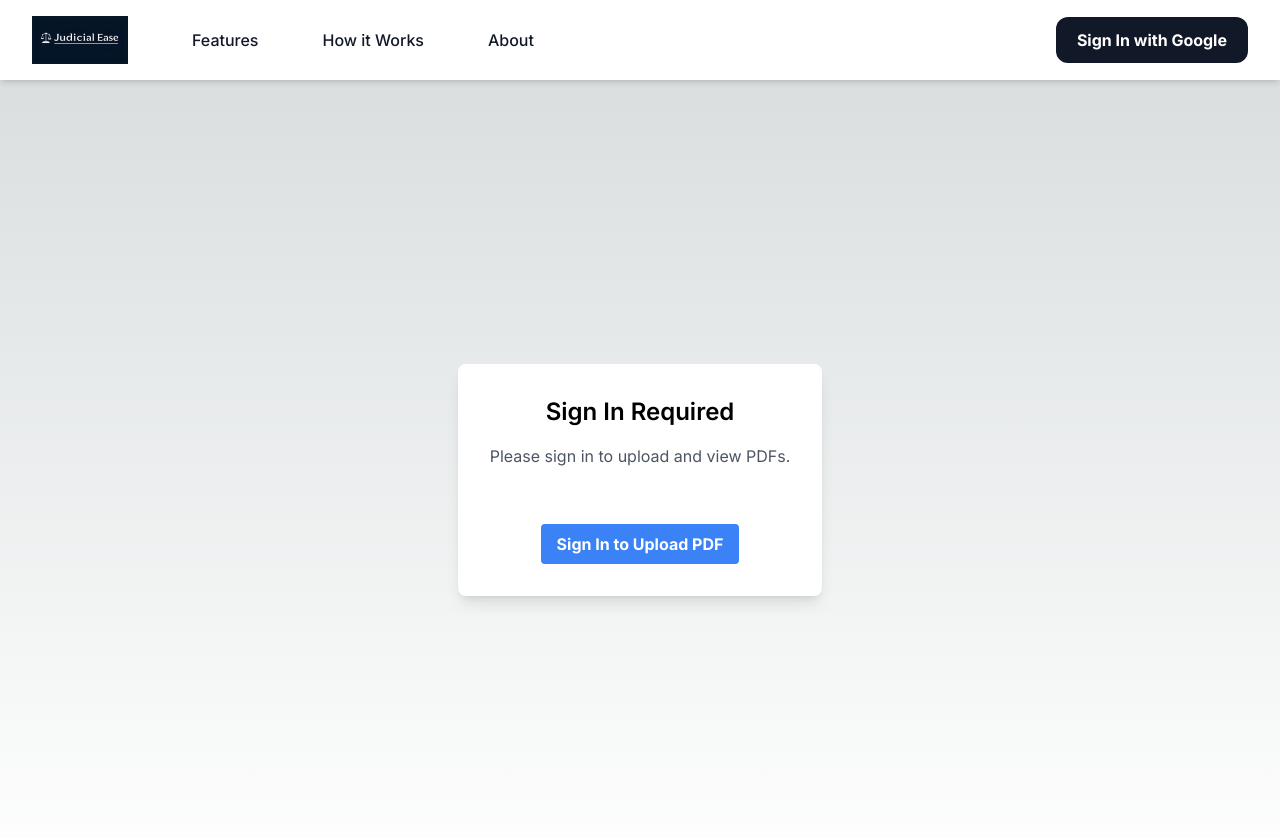
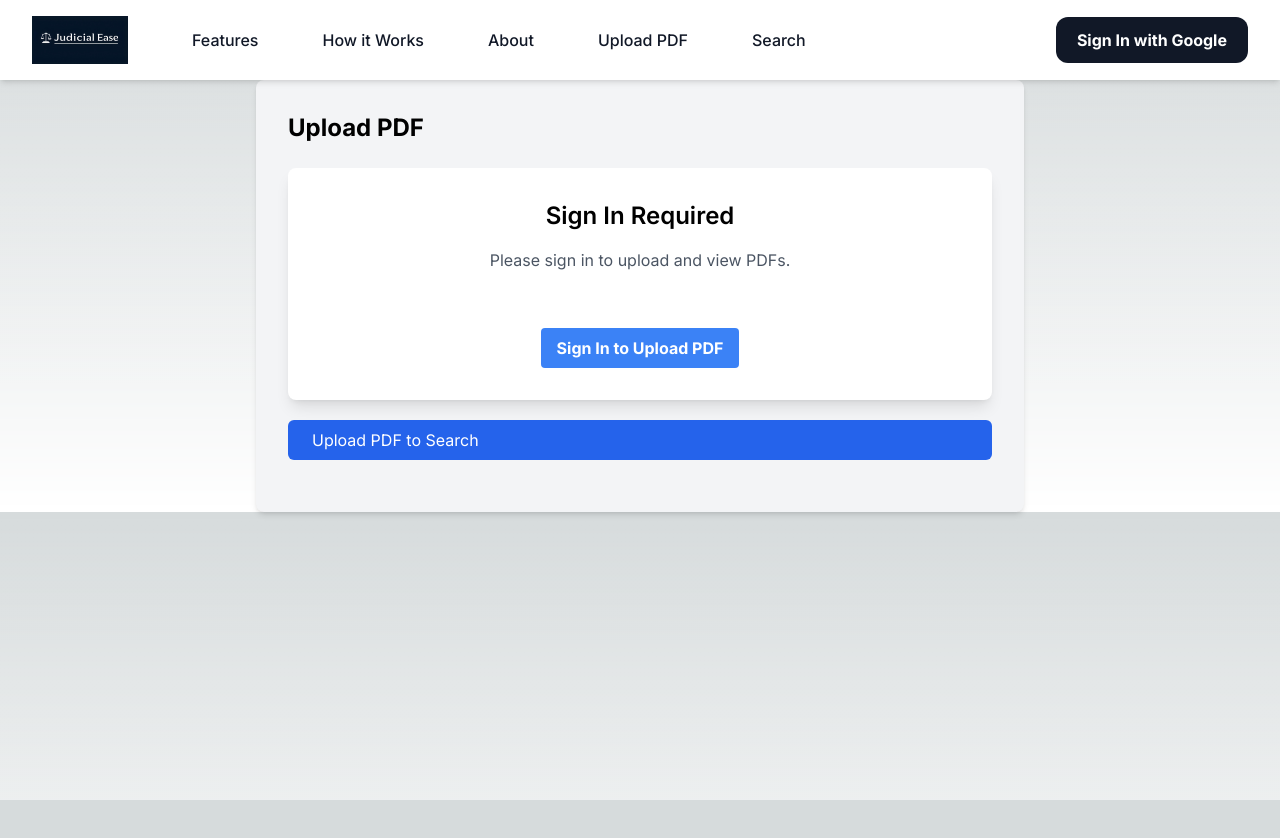
Before and after one commit to MohdAftab011/hackathon-supreme-court, a Next.js app: page /upload in a window 1280 px wide. Shown: the top 838 px of the page. After the commit the page ends 800 px from the top, so only its background shows below. Built offline with nearby package versions, Linux system fonts and the light colour scheme; no server answers.

Commit message:
pdf extraction and search result

```diff
--- a/app/search/page.jsx
+++ b/app/search/page.jsx
@@ -39,14 +39,23 @@ const UnifiedSearch = () => {
             console.log("result array", resultsArray);
             if (resultsArray.length > 0) {
                 const googleQuery = resultsArray
-                    .map((item) => item.title || "")
+                    .map((item) =>
+                        item.title
+                            ? `"${item.title}" "Indian Constitution" "India"`
+                            : ""
+                    )
                     .filter(Boolean)
                     .join(" OR ");
 
+                // Add keywords to restrict results to Indian rules and laws
                 console.log("googlequery", googleQuery);
 
                 const response = await axios.get(
-                    `https://www.googleapis.com/customsearch/v1?key=${process.env.NEXT_PUBLIC_GOOGLE_SEARCH_ENGINE_API_KEY}&cx=${process.env.NEXT_PUBLIC_GOOGLE_SEARCH_ENGINE_ID}&q=${googleQuery}`
+                    `https://www.googleapis.com/customsearch/v1?key=${
+                        process.env.NEXT_PUBLIC_GOOGLE_SEARCH_ENGINE_API_KEY
+                    }&cx=${
+                        process.env.NEXT_PUBLIC_GOOGLE_SEARCH_ENGINE_ID
+                    }&q=${encodeURIComponent(googleQuery)}`
                 );
 
                 console.log("response of google", response.data.items);
@@ -96,11 +105,21 @@ const UnifiedSearch = () => {
             </form>
 
             {error && <p className="text-red-500 mb-4">{error}</p>}
-
-            <ResultsArea
-                articleResults={articleResults}
-                googleResults={googleResults}
-            />
+            <div
+                className={` text-white p-2 rounded-md px-6  bg-blue-600   my-5`}
+            >
+                {isLoading
+                    ? "Fetching Results..."
+                    : articleResults.length || googleResults.length
+                    ? "Search Results"
+                    : "Type the case details to search"}
+            </div>
+            {(articleResults.length || googleResults.length) && (
+                <ResultsArea
+                    articleResults={articleResults}
+                    googleResults={googleResults}
+                />
+            )}
         </section>
     );
 };
--- a/app/upload/page.js
+++ b/app/upload/page.js
@@ -1,9 +1,12 @@
 "use client";
+import axios from "axios";
+
 import { useState } from "react";
 import { useAuth } from "@/context/AuthContext";
 import { signInWithGoogle } from "@/services/authService";
 import Link from "next/link";
 import pdfToText from "react-pdftotext";
+import ResultsArea from "@/components/ResultsArea";
 
 export default function Upload() {
     const [file, setFile] = useState(null);
@@ -11,7 +14,13 @@ export default function Upload() {
     const [fileURL, setFileURL] = useState(null); // For the file URL
     const { user, loading } = useAuth();
 
-    const handleUploadPdf = async () => {
+    const [isLoading, setIsLoading] = useState(false);
+    const [error, setError] = useState(null);
+
+    const [articleResults, setArticleResults] = useState([]);
+    const [googleResults, setGoogleResults] = useState([]);
+
+    const handleSignIn = async () => {
         if (!user) {
             await signInWithGoogle();
         }
@@ -22,8 +31,11 @@ export default function Upload() {
         const file = event.target.files[0];
         pdfToText(file)
             .then((text) => {
+                if (text === "") return;
                 console.log("pdf text:", text);
                 setFileText(text);
+
+                handleFetchData(text);
             })
             .catch((error) => console.error("Failed to extract text from pdf"));
     }
@@ -42,6 +54,62 @@ export default function Upload() {
         }
     };
 
+    const handleFetchData = async (text) => {
+        setIsLoading(true);
+        setError(null);
+        setArticleResults([]);
+        setGoogleResults([]);
+
+        try {
+            // Search your API for articles
+            const articleRes = await fetch(`/api/search`, {
+                method: "POST",
+                headers: {
+                    "Content-Type": "application/json",
+                },
+                body: JSON.stringify({ query: text }),
+            });
+
+            const articleData = await articleRes.json();
+            console.log("API response:", articleData.data);
+
+            // Ensure articleData is an array
+            const resultsArray = articleData.data;
+            setArticleResults(resultsArray);
+
+            // Perform Google search using the article titles
+            console.log("result array", resultsArray);
+            if (resultsArray.length > 0) {
+                const googleQuery = resultsArray
+                    .map((item) =>
+                        item.title ? `"${item.title}" "Indian "` : ""
+                    )
+                    .filter(Boolean)
+                    .join(" OR ");
+
+                // Add keywords to restrict results to Indian rules and laws
+                console.log("googlequery", googleQuery);
+
+                const response = await axios.get(
+                    `https://www.googleapis.com/customsearch/v1?key=${
+                        process.env.NEXT_PUBLIC_GOOGLE_SEARCH_ENGINE_API_KEY
+                    }&cx=${
+                        process.env.NEXT_PUBLIC_GOOGLE_SEARCH_ENGINE_ID
+                    }&q=${encodeURIComponent(googleQuery)}`
+                );
+
+                console.log("response of google", response.data.items);
+
+                setGoogleResults(response.data.items);
+            }
+        } catch (error) {
+            console.error("Error performing search:", error);
+            setError("An error occurred while searching. Please try again.");
+        } finally {
+            setIsLoading(false);
+        }
+    };
+
     const handlePreviewPdf = () => {
         if (fileURL) {
             window.open(fileURL, "_blank"); // Open the PDF in a new tab
@@ -53,17 +121,26 @@ export default function Upload() {
     }
 
     return (
-        <main className="flex min-h-screen flex-col items-center justify-center p-6 bg-cover bg-center" style={{ backgroundImage: "/background-search.jpg" }}>
+        <section
+            className="bg-gray-100 p-8 shadow-md rounded-lg max-w-3xl mx-auto"
+            style={{
+                backgroundImage: "background-search.jpg", // Replace with your image path
+                backgroundSize: "cover",
+                backgroundPosition: "center",
+            }}
+        >
+            <h1 className="text-2xl font-bold mb-6 text-black">Upload PDF</h1>
             {user ? (
-                <>
+                <div className="flex w-full justify-between mr-5">
                     <input
                         type="file"
                         accept="application/pdf"
                         onChange={handleFileChange}
-                        className="p-2 border border-gray-300 rounded-lg mt-4"
+                        className="p-2 border border-gray-300 text-gray-800 rounded-lg mt-4"
                     />
                     {fileURL && (
-                        <div className="mt-4">
+                        <div>
+                            <div className="my4-">
                                 <button
                                     onClick={handlePreviewPdf}
                                     className="bg-blue-500 hover:bg-blue-600 text-white font-bold py-2 px-4 rounded"
@@ -71,20 +148,41 @@ export default function Upload() {
                                     View PDF
                                 </button>
                             </div>
+                        </div>
                     )}
-                </>
+                </div>
             ) : (
                 <div className="bg-white shadow-lg rounded-lg p-8 text-center">
-                    <h2 className="text-2xl font-semibold mb-4">Sign In Required</h2>
-                    <p className="text-gray-600 mb-4">Please sign in to upload and view PDFs.</p>
+                    <h2 className="text-2xl font-semibold mb-4">
+                        Sign In Required
+                    </h2>
+                    <p className="text-gray-600 mb-4">
+                        Please sign in to upload and view PDFs.
+                    </p>
                     <button
-                        onClick={handleUploadPdf}
+                        onClick={handleSignIn}
                         className="bg-blue-500 hover:bg-blue-600 text-white font-bold py-2 px-4 rounded mt-10"
                     >
                         Sign In to Upload PDF
                     </button>
                 </div>
             )}
-        </main>
+            <div
+                className={` text-white p-2 rounded-md px-6  bg-blue-600   my-5`}
+            >
+                {isLoading
+                    ? "Fetching Results..."
+                    : articleResults.length || googleResults.length
+                    ? "Results for PDF"
+                    : "Upload PDF to Search"}
+            </div>
+            {user && (articleResults.length || googleResults.length) && (
+                <ResultsArea
+                    articleResults={articleResults}
+                    googleResults={googleResults}
+                />
+            )}
+            {error && <p className="text-red-500 mb-4">{error}</p>}
+        </section>
     );
 }
--- a/components/Nav.jsx
+++ b/components/Nav.jsx
@@ -15,33 +15,80 @@ const Nav = () => {
 
     return (
         <>
-            <header className="py-3 md:py-4 sticky top-0 bg-white z-48 shadow-md"> {/* Added background color here */}
+            <header className="py-3 md:py-4 sticky top-0 bg-white z-48 shadow-md">
+                {" "}
+                {/* Added background color here */}
                 <div className="container px-4 mx-auto sm:px-6 lg:px-8">
                     <div className="flex items-center justify-between">
-                    <div className="flex-shrink-0">
-                        <a href="#home" title="Logo" className="flex rounded outline-none focus:ring-1 focus:ring-gray-900 focus:ring-offset-2">
-                            <img className="w-full h-12" src="logo.jpeg" alt="Logo" /> {/* Adjusted height */}
-                        </a>
-                    </div>
-
+                        <div className="flex-shrink-0">
+                            <a
+                                href="/"
+                                title="Logo"
+                                className="flex rounded outline-none focus:ring-1 focus:ring-gray-900 focus:ring-offset-2"
+                            >
+                                <img
+                                    className="w-full h-12"
+                                    src="logo.jpeg"
+                                    alt="Logo"
+                                />{" "}
+                                {/* Adjusted height */}
+                            </a>
+                        </div>
 
                         <div className="flex lg:hidden">
                             <button type="button" className="text-gray-900">
-                                <svg className="w-7 h-7" xmlns="http://www.w3.org/2000/svg" fill="none" viewBox="0 0 24 24" stroke="currentColor">
-                                    <path strokeLinecap="round" strokeLinejoin="round" strokeWidth="1.5" d="M4 6h16M4 12h16M4 18h16"></path>
+                                <svg
+                                    className="w-7 h-7"
+                                    xmlns="http://www.w3.org/2000/svg"
+                                    fill="none"
+                                    viewBox="0 0 24 24"
+                                    stroke="currentColor"
+                                >
+                                    <path
+                                        strokeLinecap="round"
+                                        strokeLinejoin="round"
+                                        strokeWidth="1.5"
+                                        d="M4 6h16M4 12h16M4 18h16"
+                                    ></path>
                                 </svg>
                             </button>
                         </div>
 
                         <div className="hidden lg:flex lg:ml-10 xl:ml-16 lg:items-center lg:justify-center lg:space-x-8 xl:space-x-16">
-                            <a href="#feature" title="Solutions" className="text-base font-medium text-gray-900 transition-all duration-200 rounded focus:outline-none font-pj hover:text-opacity-50 focus:ring-1 focus:ring-gray-900 focus:ring-offset-2">
+                            <a
+                                href="#feature"
+                                title="Solutions"
+                                className="text-base font-medium text-gray-900 transition-all duration-200 rounded focus:outline-none font-pj hover:text-opacity-50 focus:ring-1 focus:ring-gray-900 focus:ring-offset-2"
+                            >
                                 Features
                             </a>
-                            <a href="#" title="Industries" className="text-base font-medium text-gray-900 transition-all duration-200 rounded focus:outline-none font-pj hover:text-opacity-50 focus:ring-1 focus:ring-gray-900 focus:ring-offset-2">
+                            <a
+                                href="#"
+                                title="Industries"
+                                className="text-base font-medium text-gray-900 transition-all duration-200 rounded focus:outline-none font-pj hover:text-opacity-50 focus:ring-1 focus:ring-gray-900 focus:ring-offset-2"
+                            >
                                 How it Works
                             </a>
-                            <a href="#" title="About" className="text-base font-medium text-gray-900 transition-all duration-200 rounded focus:outline-none font-pj hover:text-opacity-50 focus:ring-1 focus:ring-gray-900 focus:ring-offset-2">
+                            <a
+                                href="#"
+                                title="About"
+                                className="text-base font-medium text-gray-900 transition-all duration-200 rounded focus:outline-none font-pj hover:text-opacity-50 focus:ring-1 focus:ring-gray-900 focus:ring-offset-2"
+                            >
                                 About
+                            </a>
+                            <a
+                                href="/upload"
+                                title="About"
+                                className="text-base font-medium text-gray-900 transition-all duration-200 rounded focus:outline-none font-pj hover:text-opacity-50 focus:ring-1 focus:ring-gray-900 focus:ring-offset-2"
+                            >
+                                Upload PDF
+                            </a>
+                            <a
+                                href="/search"
+                                title="About"
+                                className="text-base font-medium text-gray-900 transition-all duration-200 rounded focus:outline-none font-pj hover:text-opacity-50 focus:ring-1 focus:ring-gray-900 focus:ring-offset-2"
+                            >
+                                Search
                             </a>
                         </div>
 
@@ -50,7 +97,9 @@ const Nav = () => {
                                 <div>Loading...</div>
                             ) : user ? (
                                 <div className="flex items-center space-x-4">
-                                    <span>Welcome, {user.displayName || "User"}!</span>
+                                    <span>
+                                        Welcome, {user.displayName || "User"}!
+                                    </span>
                                     <button
                                         onClick={handleGoogleSignOut}
                                         className="px-5 py-2 text-base font-bold leading-7 text-white transition-all duration-200 bg-gray-900 border border-transparent rounded-xl hover:bg-gray-600 font-pj focus:outline-none focus:ring-2 focus:ring-offset-2 focus:ring-gray-900"
--- a/components/ResultsArea.jsx
+++ b/components/ResultsArea.jsx
@@ -1,6 +1,9 @@
 import React from "react";
 
 const ResultsArea = ({ articleResults, googleResults }) => {
+    console.log("first", articleResults);
+    console.log("second", googleResults);
+
     return (
         <section
             className="bg-gray-100 p-8 shadow-md rounded-lg max-w-3xl mx-auto"
@@ -10,7 +13,8 @@ const ResultsArea = ({ articleResults, googleResults }) => {
                 backgroundPosition: "center",
             }}
         >
-            {articleResults.length > 0 && (
+            {" "}
+            {articleResults && articleResults.length > 0 && (
                 <div className="mb-6">
                     <h2 className="text-xl font-semibold mb-4 text-black">
                         Article Results:
@@ -52,8 +56,7 @@ const ResultsArea = ({ articleResults, googleResults }) => {
                     </div>
                 </div>
             )}
-
-            {googleResults.length > 0 && (
+            {googleResults && googleResults.length > 0 && (
                 <div className="mb-6">
                     <h2 className="text-xl font-semibold mb-4 text-black">
                         Related Google Results:
```
Lines whose indentation alone changed are shown as unchanged.
